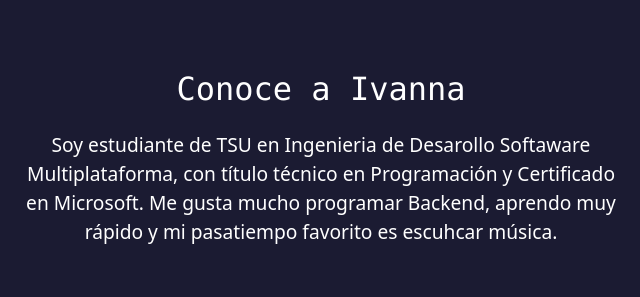
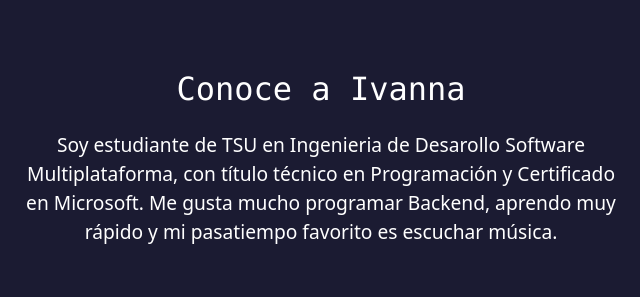
Before and after one commit to ivannargl/ivannargl.github.io, a plain HTML site: page index.html in a window 1280 px wide. Shown: the part 1260-1557 px from the top of the page, 319-959 px from the left. Drawn offline with nearby package versions, Linux system fonts and the light colour scheme; a web font is replaced by a local one.

Commit message:
Update index.html

```diff
--- a/index.html
+++ b/index.html
@@ -70,7 +70,7 @@
     <section id="sobre-mi" class="sobre-mi seccion-oscura">
       <div class="contenedor">
         <h2 class="seccion-titulo">Conoce a Ivanna</h2>
-        <p class="seccion-texto">Soy estudiante de TSU en Ingenieria de Desarollo Softaware Multiplataforma, con título técnico en Programación y Certificado en Microsoft. Me gusta mucho programar Backend, aprendo muy rápido y mi pasatiempo favorito es escuhcar música.</p>
+        <p class="seccion-texto">Soy estudiante de TSU en Ingenieria de Desarollo Software Multiplataforma, con título técnico en Programación y Certificado en Microsoft. Me gusta mucho programar Backend, aprendo muy rápido y mi pasatiempo favorito es escuchar música.</p>
       </div>
     </section>
 
```
